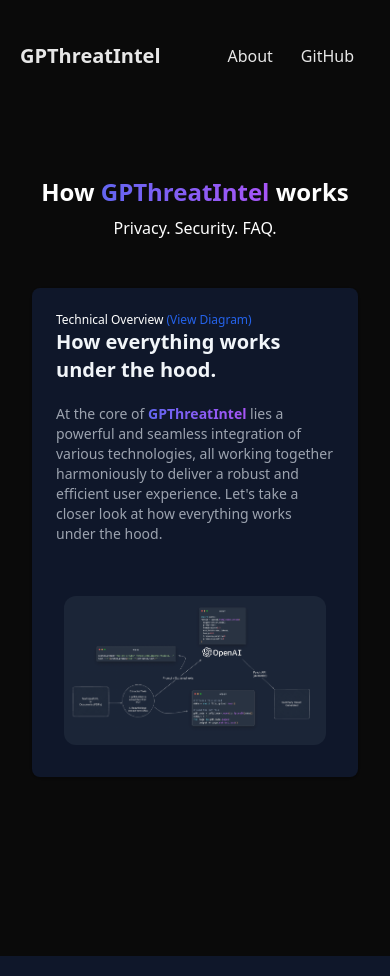
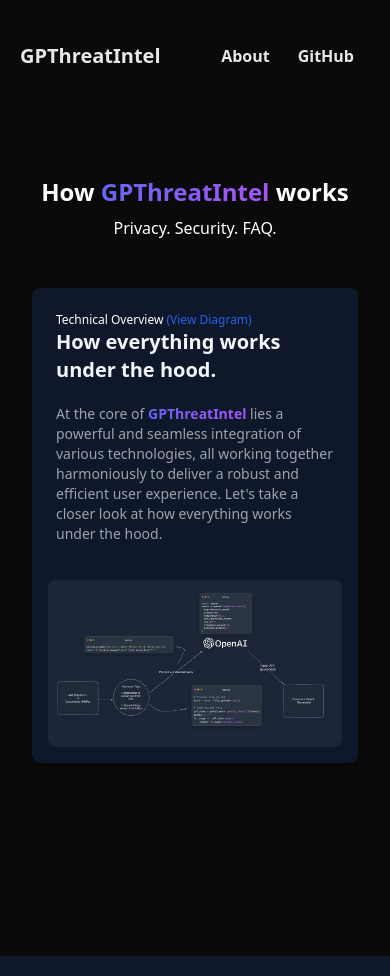
Before and after one commit to nitroz3us/GPThreatIntel-Summarizer, a FastAPI app: page /about in a window 390 px wide. Shown: the top 976 px of the page. Run offline with FastAPI, Linux system fonts and the light colour scheme; some libraries are stand-ins or nearby versions.

Commit message:
fixed styling

```diff
--- a/src/static/main.css
+++ b/src/static/main.css
@@ -1,5 +1,5 @@
 .tab-button {
-  transition: background-color 0.5s;
+  transition: background-color 0.3s;
 }
 
 .fade-in-down {
--- a/src/templates/about.html
+++ b/src/templates/about.html
@@ -27,14 +27,14 @@
         >
           <a href="/" class="flex">
             <span
-              class="self-center text-xl font-bold whitespace-nowrap hover:text-violet-500 md:hover:bg-transparent md:p-0 md:hover:text-violet-300 text-white"
+              class="self-center text-xl font-bold whitespace-nowrap hover:text-violet-300 md:hover:bg-transparent md:p-0 text-white"
               >GPThreatIntel</span
             >
           </a>
 
           <div class="items-center justify-between md:flex">
             <ul
-              class="flex flex-row pl-4 pr-0 py-4 md:p-0 font-medium md:flex-row md:space-x-8 md:mt-0 md:border-0 ml-auto"
+              class="flex flex-row pl-4 pr-0 py-4 md:p-0 font-bold md:flex-row md:space-x-8 md:mt-0 md:border-0 ml-auto"
             >
               <li>
                 <a
@@ -86,7 +86,7 @@
               <a
                 class="md:hidden text-blue-600 text-xs md:text-sm mb-5"
                 target="_blank"
-                href=""
+                href="https://raw.githubusercontent.com/nitroz3us/GPThreatIntel-Summarizer/main/src/static/images/technical_overview.png"
                 >(View Diagram)</a
               >
             </p>
@@ -106,9 +106,9 @@
               everything works under the hood.
             </p>
           </div>
-          <div class="flex items-center justify-end p-8 md:p-12">
+          <div class="flex items-center justify-end p-4 md:p-12">
             <img
-              class="rounded rounded-xl ease-in duration-300 hover:scale-105 cursor-pointer"
+              class="rounded rounded-lg ease-in duration-300 hover:scale-105 cursor-pointer"
               src="/static/images/technical_overview.png"
               alt=""
             />
--- a/src/templates/index.html
+++ b/src/templates/index.html
@@ -82,7 +82,7 @@
               >AI</a
             >
           </h1>
-          <span class="text-center text-sm md:text-xl text-white mt-2"
+          <span class="text-center text-base md:text-xl text-white mt-2"
             >Summarize your report in seconds. Hosted on
             <a
               href="https://vercel.com/"
```
